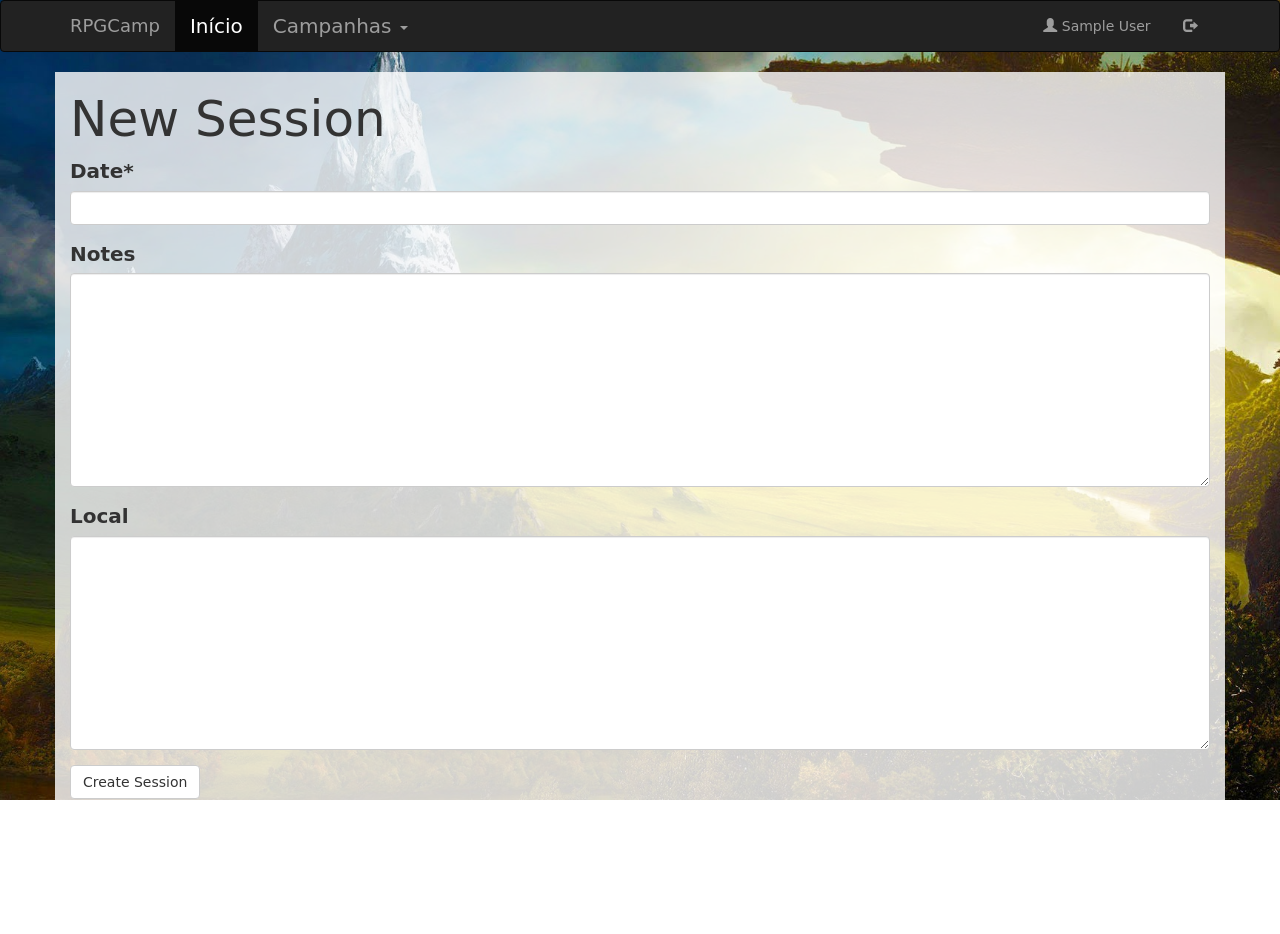
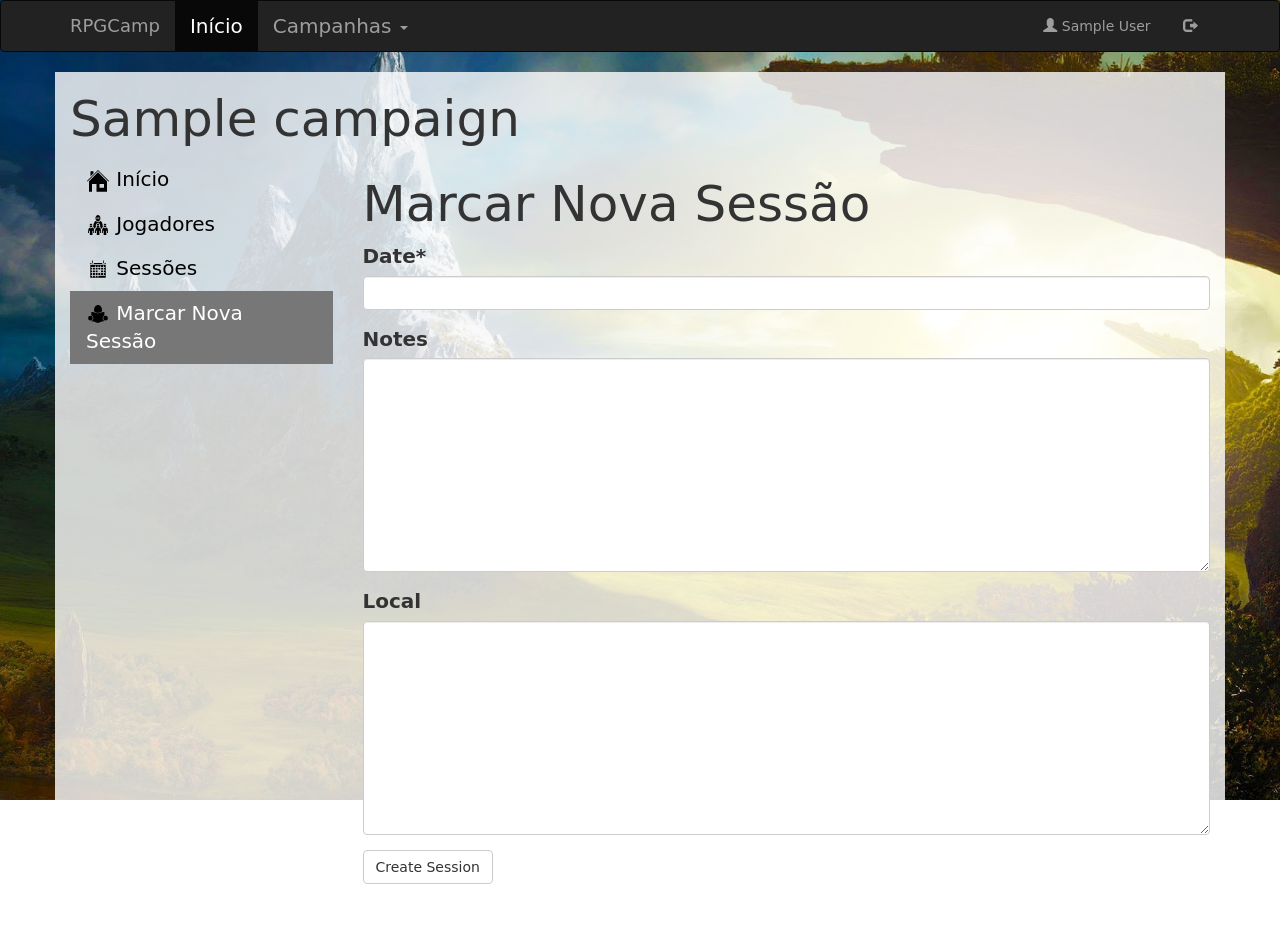
Before and after one commit to pedroleone/rpgcampaign, a Django app: a page that uses rpgcamp/templates/base_campaign.html in a window 1280 px wide. Before the commit the page ends 800 px from the top, so only its background shows below. Run offline with Django 3.2, Linux system fonts and the light colour scheme; a user stored in the database is signed in; tables that the repository leaves empty hold one stand-in row (values such as "Sample post"); some libraries are stand-ins or nearby versions; some web fonts are replaced.

Commit message:
Session list working

```diff
--- a/rpgcamp/campaign/urls.py
+++ b/rpgcamp/campaign/urls.py
@@ -6,6 +6,7 @@ urlpatterns = [
     url(r'^new_campaign/$', views.create_campaign, name='create_campaign'),
     url(r'^c/(?P<slug>[\w-]+)/$', views.view_campaign, name='view_campaign'),
     url(r'^c/(?P<slug>[\w-]+)/newsession/$', views.new_session, name='new_session'),
+    url(r'^c/(?P<slug>[\w-]+)/sessions/$', views.view_sessions, name='view_sessions'),
     url(r'^c/(?P<slug>[\w-]+)/players/$', views.players, name='players'),
     url(r'^c/(?P<slug>[\w-]+)/players/delete/$', views.delete_player, name='delete_player'),
     url(r'^$', views.index, name='index'),
--- a/rpgcamp/campaign/views.py
+++ b/rpgcamp/campaign/views.py
@@ -112,6 +112,7 @@ def delete_player(request, slug):
     obj.delete()
     return HttpResponseRedirect(reverse('players', args=[slug]))
 
+@login_required(login_url='/login/')
 def new_session(request, slug):
     context = { 'campaign_list': get_campaigns(request) }
     campaign = get_object_or_404(Campaign, slug=slug)
@@ -127,5 +128,28 @@ def new_session(request, slug):
             return HttpResponseRedirect(reverse('view_campaign', args=[campaign.slug]))
     else:
         form = SessionForm()
+    context['campaign'] = campaign
     context['form'] = form
     return render(request, 'session/new_session.html', context=context)
+
+def view_sessions(request, slug):
+    context = { 'campaign_list': get_campaigns(request) }
+    campaign = get_object_or_404(Campaign, slug=slug)
+    context['campaign'] = campaign
+
+    session = Session.objects.filter(campaign=campaign, date__gte=timezone.now())
+    if session:
+        next_session = session[0]
+        context['next_session'] = next_session
+        if session.count() > 1:
+            future_sessions = session[1:]
+            context['future_sessions'] = future_sessions
+    context['old_sessions'] = Session.objects.filter(campaign=campaign, date__lt=timezone.now())
+
+
+    session = Session.objects.filter(campaign=campaign, date__gte=timezone.now())
+    if session:
+        context['next_session'] = next_session
+
+
+    return render(request, 'session/view_sessions.html', context=context)
--- a/rpgcamp/templates/base_campaign.html
+++ b/rpgcamp/templates/base_campaign.html
@@ -38,17 +38,12 @@
 
 <ul>
   <li><a class="{% block menu-home %}{% endblock %}" href="{% url 'view_campaign' campaign.slug%}"><img src="{% static 'icons/house.svg' %}" height="24" width="24"> Início</a></li>
-  <li><a href="{% url 'players' campaign.slug%}" class="{% block menu-players %}{% endblock %}"><img src="{% static 'icons/minions.svg' %}" height="24" width="24"> Jogadores</a></li>
-  <li><a data-toggle="collapse" href="#collapse-sessao"> <img src="{% static 'icons/calendar.svg' %}" height="24" width="24"> Sessões <span class="caret"></span></a></li>
-
-      <ul id="collapse-sessao" class="collapse side-margin">
-        <li><a href="{% url 'new_session' campaign.slug %}"><img src="{% static 'icons/read.svg' %}" height="24" width="24"> Marcar Nova Sessão</a></li>
-        <li><a href="#"><img src="{% static 'icons/pocket-watch.svg' %}" height="24" width="24"> Remarcar Sessão</a></li>
-        <li><a href="#"><img src="{% static 'icons/white-book.svg' %}" height="24" width="24"> Diário de Sessões</a></li>
-        <li><a href="#"><img src="{% static 'icons/tied-scroll.svg' %}" height="24" width="24"> Histórico</a></li>
-      </ul>
+  <li><a class="{% block menu-players %}{% endblock %}" href="{% url 'players' campaign.slug%}"><img src="{% static 'icons/minions.svg' %}" height="24" width="24"> Jogadores</a></li>
+  <li><a class="{% block menu-sessoes %}{% endblock %}" href="{% url 'view_sessions' campaign.slug %}"><img src="{% static 'icons/calendar.svg' %}" height="24" width="24"> Sessões</a></li>
+  <li><a class="{% block menu-nova-sessao %}{% endblock %}" href="{% url 'new_session' campaign.slug %}"><img src="{% static 'icons/read.svg' %}" height="24" width="24"> Marcar Nova Sessão</a></li>
 
 
+   <!--
     <li><a href="#"><img src="{% static 'icons/brutal-helm.svg' %}" height="24" width="24"> Personagens</a></li>
     <li><a href="#"><img src="{% static 'icons/farmer.svg' %}" height="24" width="24"> NPCs</a></li>
     <li><a href="#"><img src="{% static 'icons/treasure-map.svg' %}" height="24" width="24"> Missões</a></li>
@@ -56,6 +51,7 @@
     <li><a href="#"><img src="{% static 'icons/dice-twenty-faces-twenty.svg' %}" height="24" width="24"> House Rules</a></li>
     <li><a href="#"><img src="{% static 'icons/drink-me.svg' %}" height="24" width="24"> Utilidades</a></li>
     <li><a href="#"><img src="{% static 'icons/dig-dug.svg' %}" height="24" width="24"> Opções</a></li>
+    -->
 </ul>
         </div>
         <div class="col-sm-9">
--- a/rpgcamp/templates/campaign.html
+++ b/rpgcamp/templates/campaign.html
@@ -8,7 +8,7 @@
           <div class="col-md-9 col-sm-12">
             <h2>Próxima Sessão</h2>
             {% if next_session %}
-            <h3>{{ next_session.date }}</h3>
+            <h3>{{ next_session.date|date:"l\, j \d\e E \d\e Y " }} às {{next_session.date|time:"TIME_FORMAT" }}</h3>
             <p><strong>Local:</strong> {{ next_session.local }}</p>
             <p><strong>Observações:</strong> {{ next_session.notes }}</p>
             {% else %}
--- a/rpgcamp/templates/campaign/add_user_campaign.html
+++ b/rpgcamp/templates/campaign/add_user_campaign.html
@@ -2,9 +2,7 @@
 {% load crispy_forms_tags %}
 
 
-{% block menu-players %}
-active
-{% endblock %}
+{% block menu-players %}active{% endblock %}
 
 {% block campaign %}
 <div class="col-md-6">
--- a/rpgcamp/templates/session/new_session.html
+++ b/rpgcamp/templates/session/new_session.html
@@ -1,8 +1,10 @@
 {% extends "base_campaign.html" %}
 {% load crispy_forms_tags %}
 
-{% block content %}
-    <h1>New Session</h1>
+{% block menu-nova-sessao %}active{% endblock %}
+
+{% block campaign %}
+    <h1>Marcar Nova Sessão</h1>
 
     <form method="POST" action="">
         {% csrf_token %}
```
Also changed, not shown: rpgcamp/templates/session/view_sessions.html (added, +31 -0 lines).
